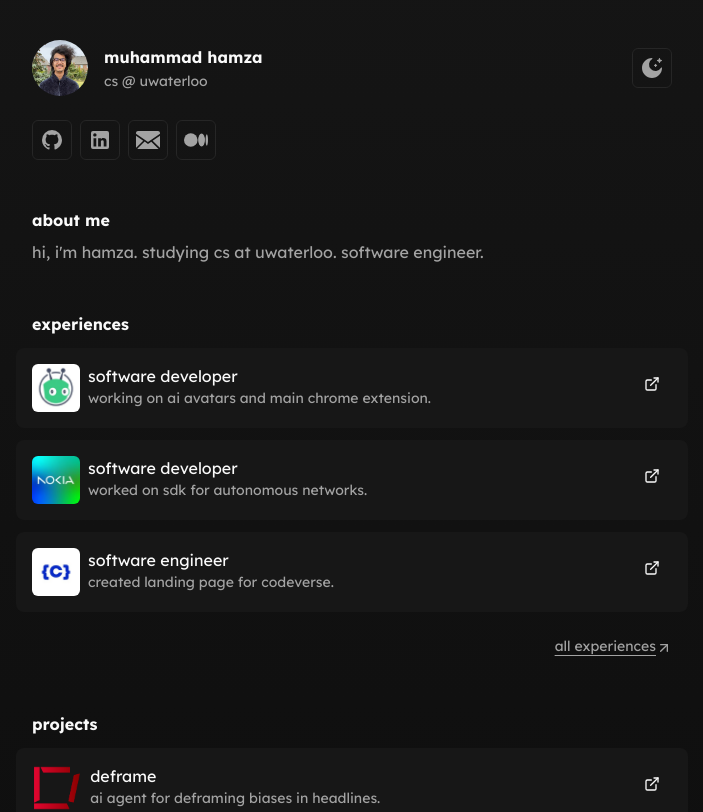
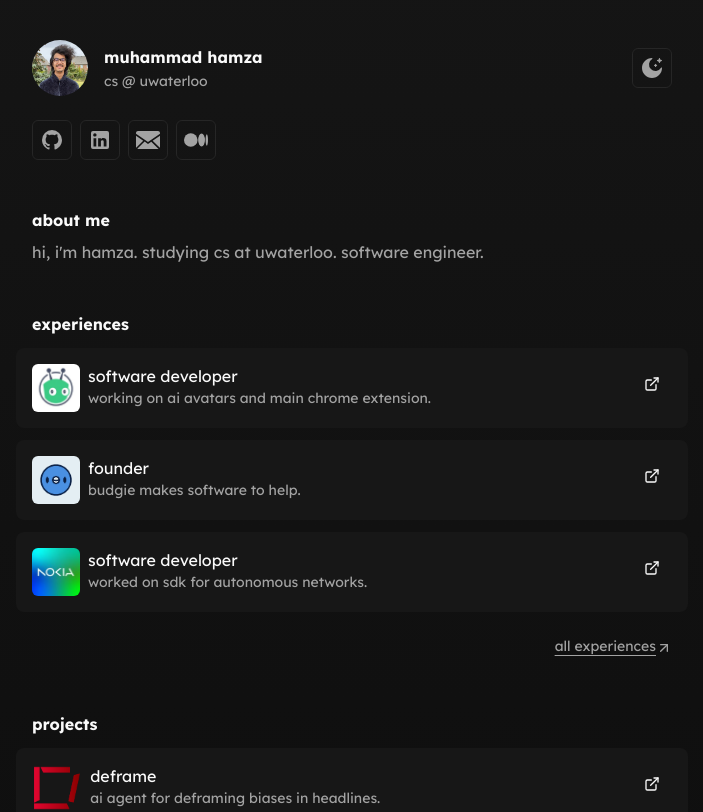
Before and after one commit to Muh-Hamza-99/muhhamza, a Next.js app: page / in a window 1280 px wide. Shown: the top 812 px of the page, without its empty margins (288-991 px from the left). Built offline with nearby package versions, Linux system fonts and the light colour scheme.

Commit message:
added budgie

```diff
--- a/src/config.tsx
+++ b/src/config.tsx
@@ -78,6 +78,13 @@ export const CONFIG: Config = {
             featured: true,
         },
         {
+            name: "Founder",
+            image: "/images/budgie.png",
+            description: "budgie makes software to help.",
+            url: "https://trybudgie.netlify.app",
+            featured: true,
+        },
+        {
             name: "Software Developer",
             image: "/images/nokia.jpeg",
             description: "Worked on SDK for autonomous networks.",
@@ -89,7 +96,7 @@ export const CONFIG: Config = {
             image: "/images/codeverse.jpeg",
             description: "Created landing page for Codeverse.",
             url: "https://codeverseorg.netlify.app",
-            featured: true,
+            featured: false,
         },
         {
             name: "Business Analyst",
```
Also changed, not shown: public/images/budgie.png (added).
